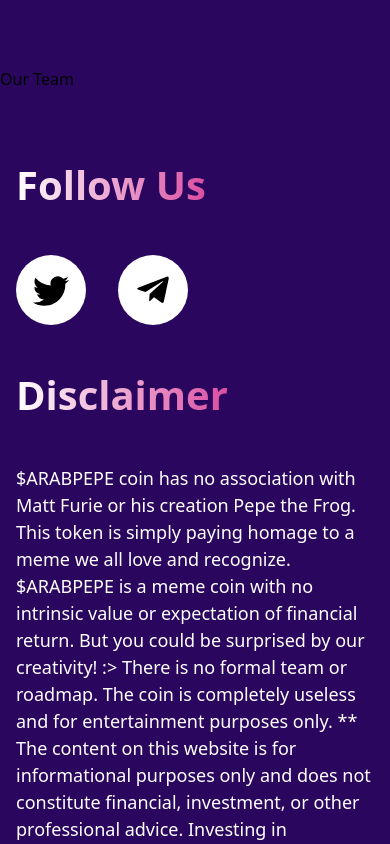
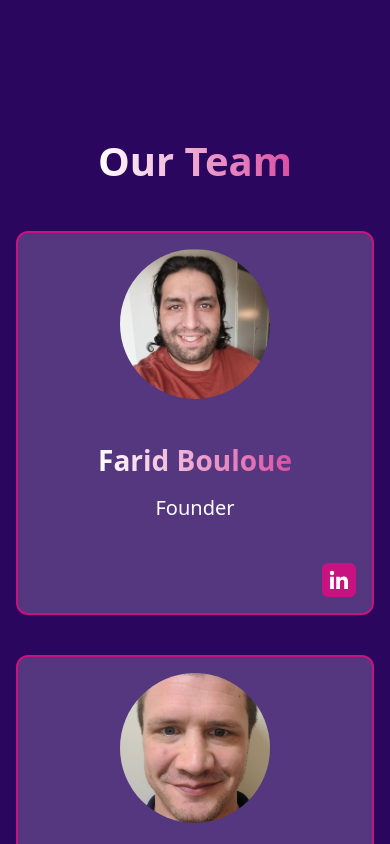
Before and after one commit to zulqarnain1231/arabpepe, a Next.js app: page / in a window 390 px wide. Shown: the part 7520-8364 px from the top of the page. Built offline with nearby package versions, Linux system fonts and the light colour scheme; no server answers; grey boxes are pictures that could not be loaded.

Commit message:
completed our teams section

```diff
--- a/components/OurTeam/OurTeam.jsx
+++ b/components/OurTeam/OurTeam.jsx
@@ -1,7 +1,30 @@
 import React from "react";
+import Wrapper from "../shared/Wrapper";
+import Heading from "../shared/Typography/Heading";
+import TeamCard from "./TeamCard";
 
 const OurTeam = () => {
-  return <div>Our Team</div>;
+  return (
+    <div className="w-full">
+      <Wrapper id="ourTeam" style="py-16">
+        <div className="w-full flex flex-col items-center justify-start gap-10">
+          <Heading text="Our Team" />
+          <div className="w-full flex sm:flex-row flex-col items-center justify-center gap-10">
+            <TeamCard
+              picture={"/Assets/OurTeam/farid.webp"}
+              role={"Founder"}
+              name={"Farid Bouloue"}
+            />
+            <TeamCard
+              picture={"/Assets/OurTeam/nick.svg"}
+              role={"Co-Founder/Nurse/Biologist"}
+              name={"Nicholas Lukens"}
+            />
+          </div>
+        </div>
+      </Wrapper>
+    </div>
+  );
 };
 
 export default OurTeam;
--- /dev/null
+++ b/components/OurTeam/TeamCard.jsx
@@ -0,0 +1,32 @@
+import React from "react";
+import { BiLogoLinkedin } from "react-icons/bi";
+import Image from "next/image";
+
+const TeamCard = ({name,role,picture}) => {
+  return (
+    <div className=" md:w-[350px] w-full flex flex-col items-center justify-center gap-10 bg-[#ffffff]/20 backdrop-blur-[5px] rounded-[12px] border-[2px] border-brand-secondary p-4">
+      <div className="relative h-[150px] w-[150px] rounded-full">
+        <Image
+          className="rounded-full"
+          src={picture}
+          alt=""
+          fill
+        />
+      </div>
+      <div className="w-full flex flex-col items-center justify-start gap-3">
+        <p className=" bg-gradient-to-r from-white-main to-brand-main inline-block bg-clip-text text-transparent font-bold text-[28px]">
+          {name}
+        </p>
+        <p className="font-[500] text-white-main text-[20px]">{role}</p>
+      </div>
+
+      <div className="w-full flex items-center justify-end">
+        <div className="h-[34px] w-[34px] flex items-center justify-center bg-brand-secondary cursor-pointer rounded-[6px]">
+          <BiLogoLinkedin className="h-[24px] w-[24px] text-white-main" />
+        </div>
+      </div>
+    </div>
+  );
+};
+
+export default TeamCard;
```
Also changed, not shown: components/Tax/TaxCard.jsx (line endings or trailing spaces), public/Assets/OurTeam/farid.webp (added), public/Assets/OurTeam/nick.svg (added).
